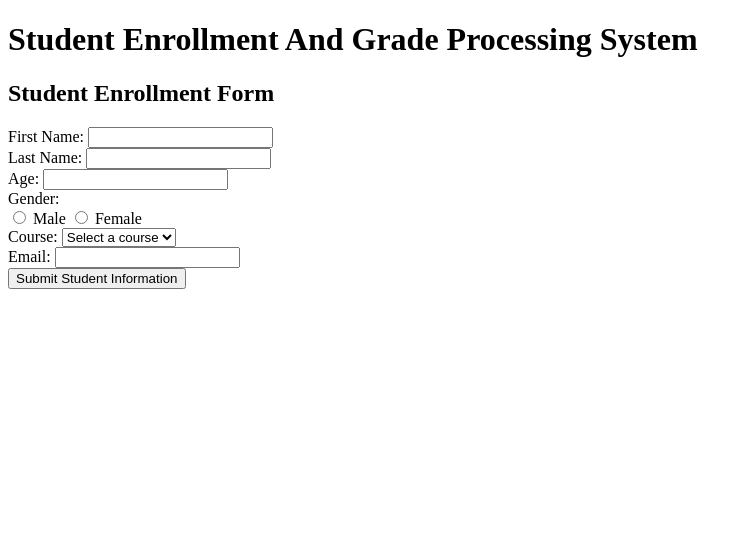
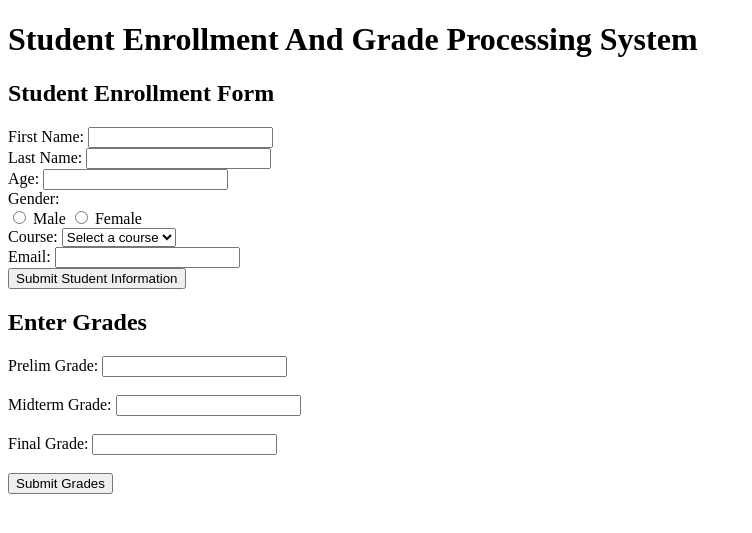
Before and after one commit to gabrielmcanlas/prelims-canlas, a PHP site: page / in a window 1280 px wide. Shown: the top 533 px of the page, without its empty margins (0-752 px from the left). Run offline with PHP 8.4, Linux system fonts and the light colour scheme.

Commit message:
done/adding/grade-entry-form!

```diff
--- a/index.php
+++ b/index.php
@@ -53,6 +53,30 @@
 
     <input type="submit" value="Submit Student Information">
   </form>
+
+  <!-- Grade Entry Form -->
+  <div id="grade-form">
+    <h2>Enter Grades </h2>
+
+    <form action="submit_grades.php" method="post">
+      <div class="form-row">
+        <label for="prelim">Prelim Grade:</label>
+        <input type="number" id="prelim" name="prelim" required><br><br>
+      </div>
+
+      <div class="form-row">
+        <label for="midterm">Midterm Grade:</label>
+        <input type="number" id="midterm" name="midterm" required><br><br>
+      </div>
+
+      <div class="form-row">
+        <label for="final">Final Grade:</label>
+        <input type="number" id="final" name="final" required><br><br>
+      </div>
+
+      <input type="submit" value="Submit Grades">
+    </form>
+  </div>
 </div>
 </body>
 </html>
```
